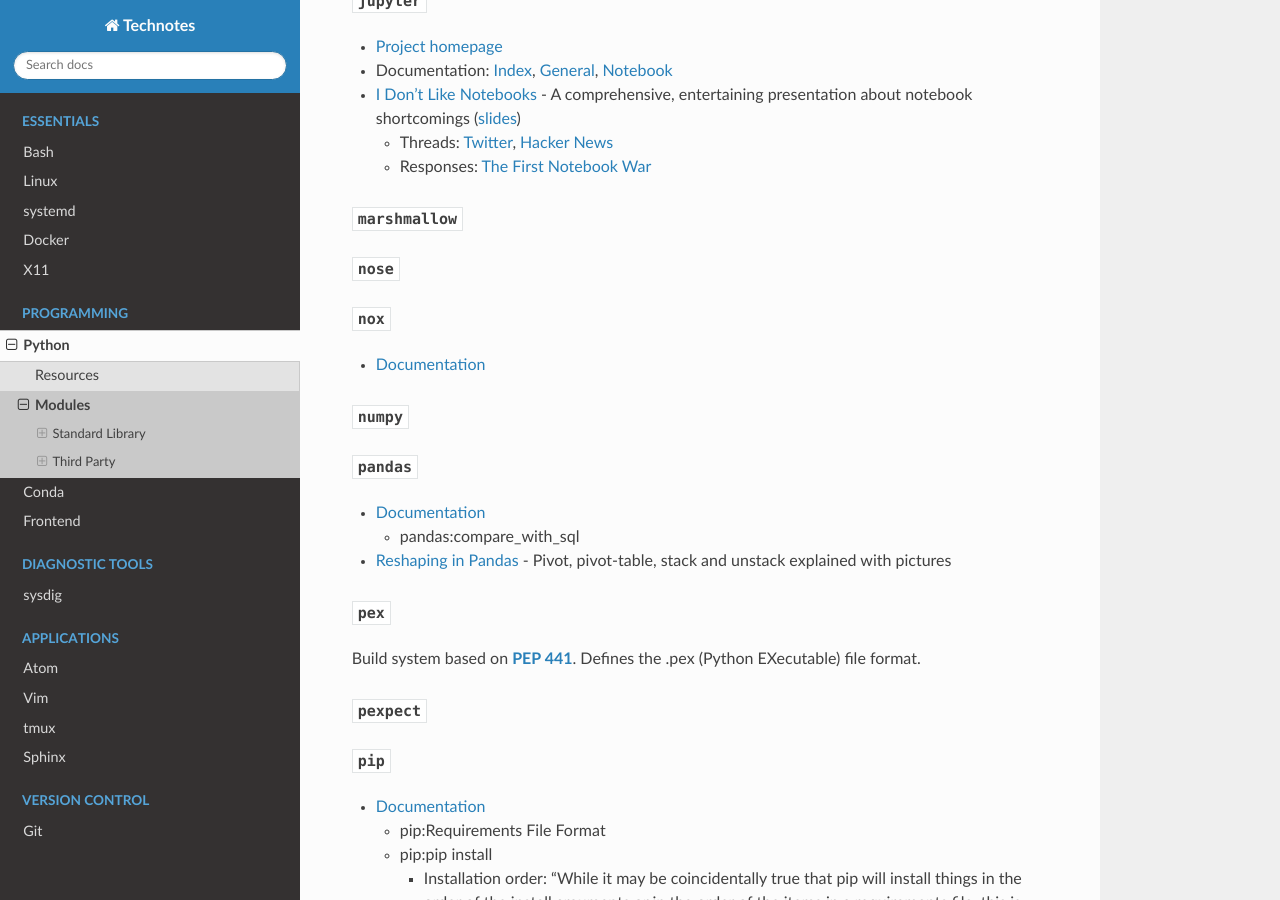
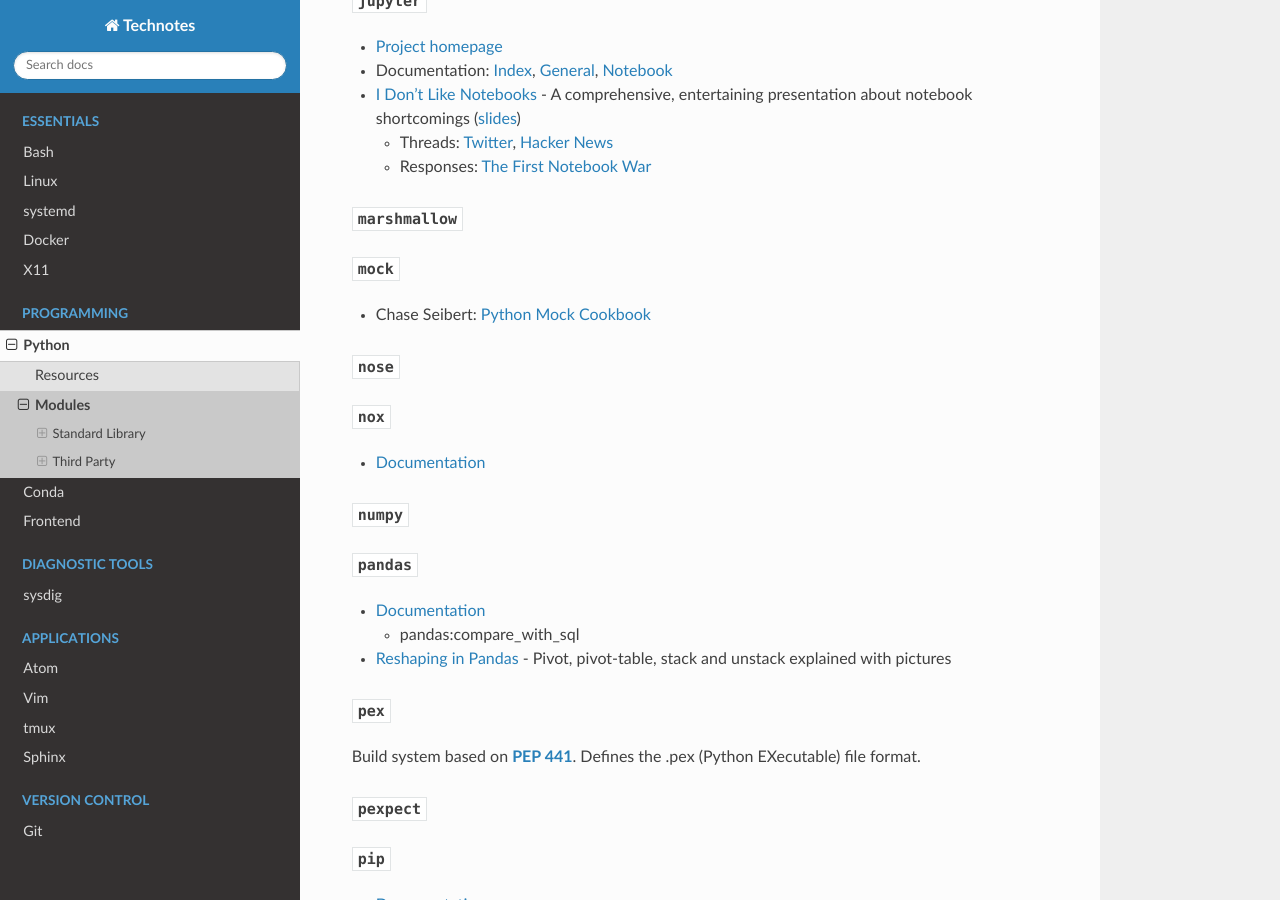
Before and after one commit to heterotopian/technotes, a Sphinx documentation site: the page built from source/python/module.rst, in a window 1280 px wide and 900 px high, scrolled down 2253 px. Built offline with Sphinx 7.4.7 and the Read the Docs theme 2.0.0, drawn with Linux system fonts in a browser that asks for light colours.

Commit message:
Add mock

```diff
--- a/source/intersphinx.yaml
+++ b/source/intersphinx.yaml
@@ -97,3 +97,6 @@
 devguide: !!python/tuple
   - "https://devguide.python.org/"
   - null
+mock: !!python/tuple
+  - "https://mock.readthedocs.io/en/latest/"
+  - null
--- a/source/python/thirdparty.rst
+++ b/source/python/thirdparty.rst
@@ -86,6 +86,12 @@
 
 :py:mod:`marshmallow`
 ---------------------
+
+
+:py:mod:`mock`
+--------------
+
+- Chase Seibert: `Python Mock Cookbook <https://chase-seibert.github.io/blog/2015/06/25/python-mocking-cookbook.html>`_
 
 
 :py:mod:`nose`
```
